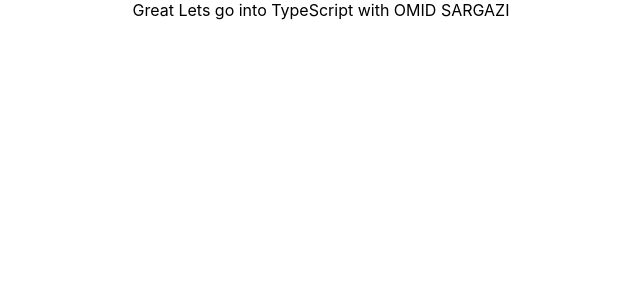
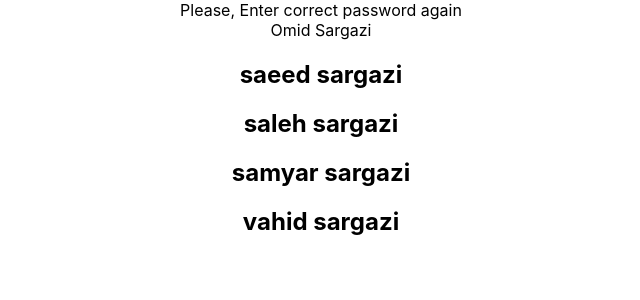
Before and after one commit to Omid-Sargazi/React-TypeScript, a React (Create React App) app: page / in a window 1280 px wide. Shown: the top 300 px of the page, without its empty margins (319-959 px from the left). Built offline with nearby package versions, Linux system fonts and the light colour scheme.

Commit message:
React TypeScript Basic Props

```diff
--- a/src/App.tsx
+++ b/src/App.tsx
@@ -2,11 +2,41 @@
 import logo from './logo.svg';
 import './App.css';
 import Great from './components/Great';
+import Person from './components/person';
+import PersonList from './components/PersonList';
 
 function App() {
+
+  const personName = {
+    first: "Omid",
+    last: "Sargazi",
+
+  }
+
+
+  const nameList = [
+    {
+      first:"saeed",
+      last:"sargazi",
+    },
+    {
+      first:"saleh",
+      last:"sargazi",
+    },
+    {
+      first:"samyar",
+      last:"sargazi",
+    },
+    {
+      first:"vahid",
+      last:"sargazi",
+    }
+  ]
   return (
     <div className="App">
-      <Great name="OMID SARGAZI"/>
+      <Great name="OMID SARGAZI" age={40} isLogged={false}/>
+      <Person name={personName}/>
+      <PersonList name={nameList}/>
     </div>
   );
 }
--- a/src/components/Great.tsx
+++ b/src/components/Great.tsx
@@ -1,10 +1,14 @@
 import React from 'react'
 type GreetProps = {
-    name:string
+    name:string,
+    age:number,
+    isLogged:boolean,
 }
 
 export default function Great(props:GreetProps) {
   return (
-    <div>Great Lets go into TypeScript with {props.name}</div>
+    <>
+    {props.isLogged ? <div>Great Lets go into TypeScript with {props.name} i`M {props.age} YEARS old</div> :"Please, Enter correct password again"}
+    </>
   )
 }
--- /dev/null
+++ b/src/components/PersonList.tsx
@@ -0,0 +1,19 @@
+import React from 'react'
+type nameList={
+    name:{
+        first:string,
+        last:string,
+    }[]
+}
+
+export default function PersonList(props:nameList) {
+  return (
+    <div>
+        {props.name.map(name=>{
+            return (
+                <h2 key={name.first}>{name.first} {name.last}</h2>
+            )
+        })}
+    </div>
+  )
+}
--- /dev/null
+++ b/src/components/person.tsx
@@ -0,0 +1,15 @@
+import React from 'react'
+
+type PersonProps ={
+    name:{
+        first:string,
+        last:string,
+    }
+
+}
+
+export default function Person(props:PersonProps) {
+  return (
+    <div>{props.name.first} {props.name.last}</div>
+  )
+}
```
